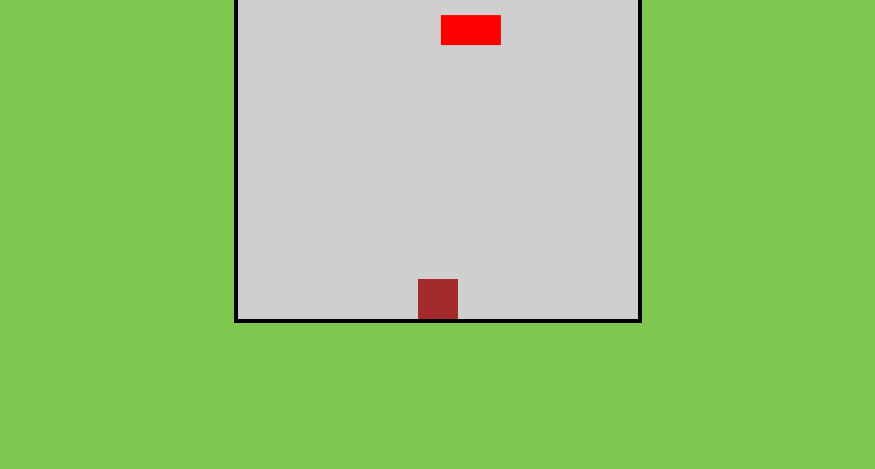
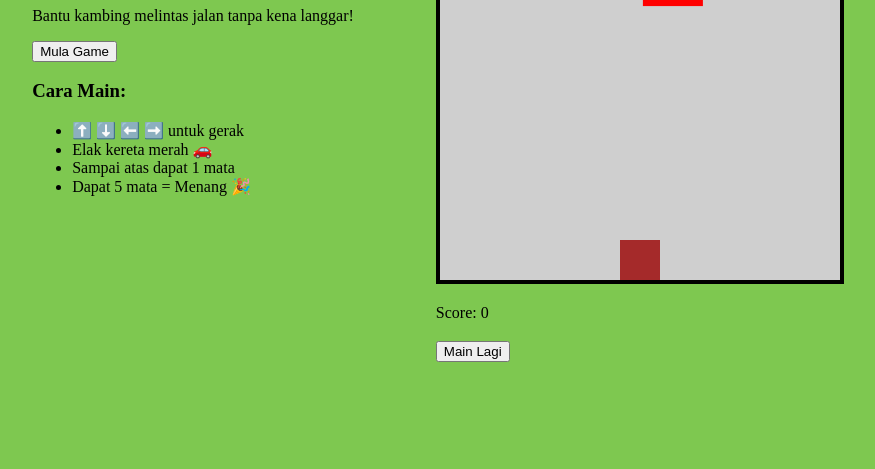
Before and after one commit to cemajik2-lab/kambingcross-clone, a plain HTML site: page index.html in a window 1280 px wide. Shown: the part 331-800 px from the top of the page, without its empty margins (202-1077 px from the left). Drawn offline with Linux system fonts and the light colour scheme.

Commit message:
index.html

```diff
--- a/index.html
+++ b/index.html
@@ -3,11 +3,36 @@
 <head>
   <meta charset="UTF-8">
   <meta name="viewport" content="width=device-width, initial-scale=1.0">
-  <title>KambingCross Clone</title>
+  <title>KambingCross Deluxe</title>
   <link rel="stylesheet" href="style.css">
 </head>
 <body>
-  <canvas id="gameCanvas" width="400" height="500"></canvas>
+  <div id="menu">
+    <h1>🐐 KambingCross Deluxe 🛣️</h1>
+    <p>Bantu kambing melintas jalan tanpa kena langgar!</p>
+    <button id="startBtn">Mula Game</button>
+    <div class="howto">
+      <h3>Cara Main:</h3>
+      <ul>
+        <li>⬆️ ⬇️ ⬅️ ➡️ untuk gerak</li>
+        <li>Elak kereta merah 🚗</li>
+        <li>Sampai atas dapat 1 mata</li>
+        <li>Dapat 5 mata = Menang 🎉</li>
+      </ul>
+    </div>
+  </div>
+
+  <div id="gameWrapper" class="hidden">
+    <canvas id="gameCanvas" width="400" height="500"></canvas>
+    <div id="ui">
+      <p id="scoreText">Score: 0</p>
+    </div>
+    <div id="overlay" class="hidden">
+      <h2 id="overlayMsg"></h2>
+      <button id="retryBtn">Main Lagi</button>
+    </div>
+  </div>
+
   <script src="script.js"></script>
 </body>
 </html>
```
